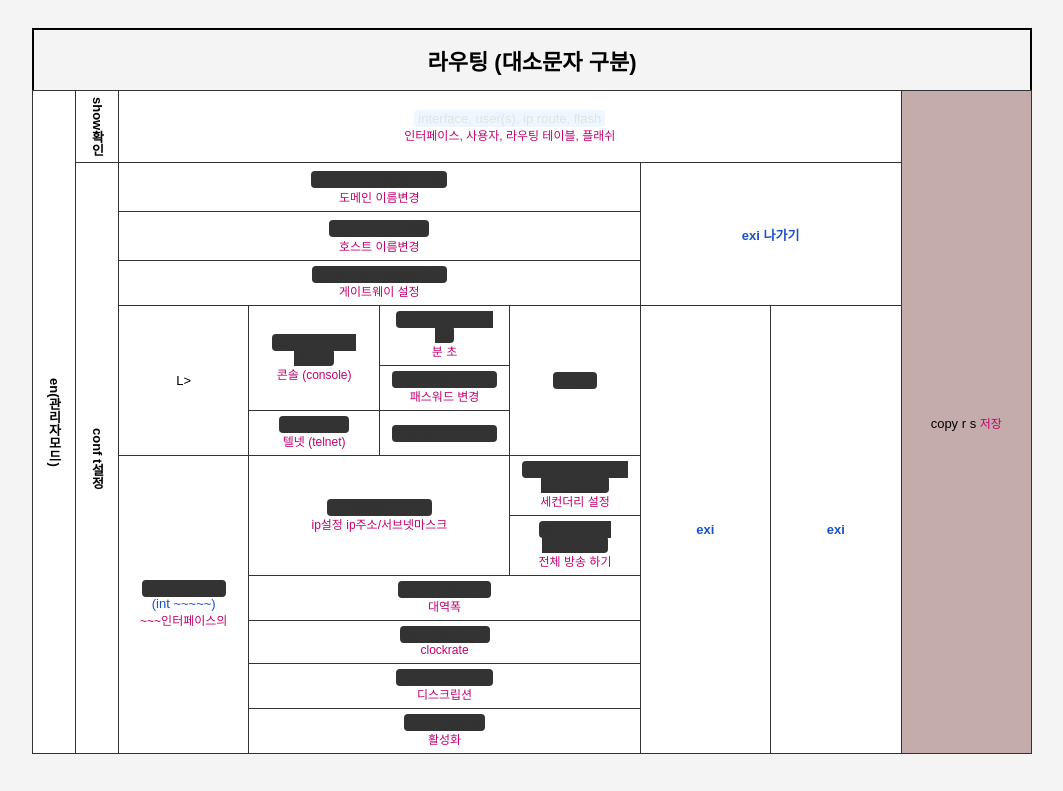
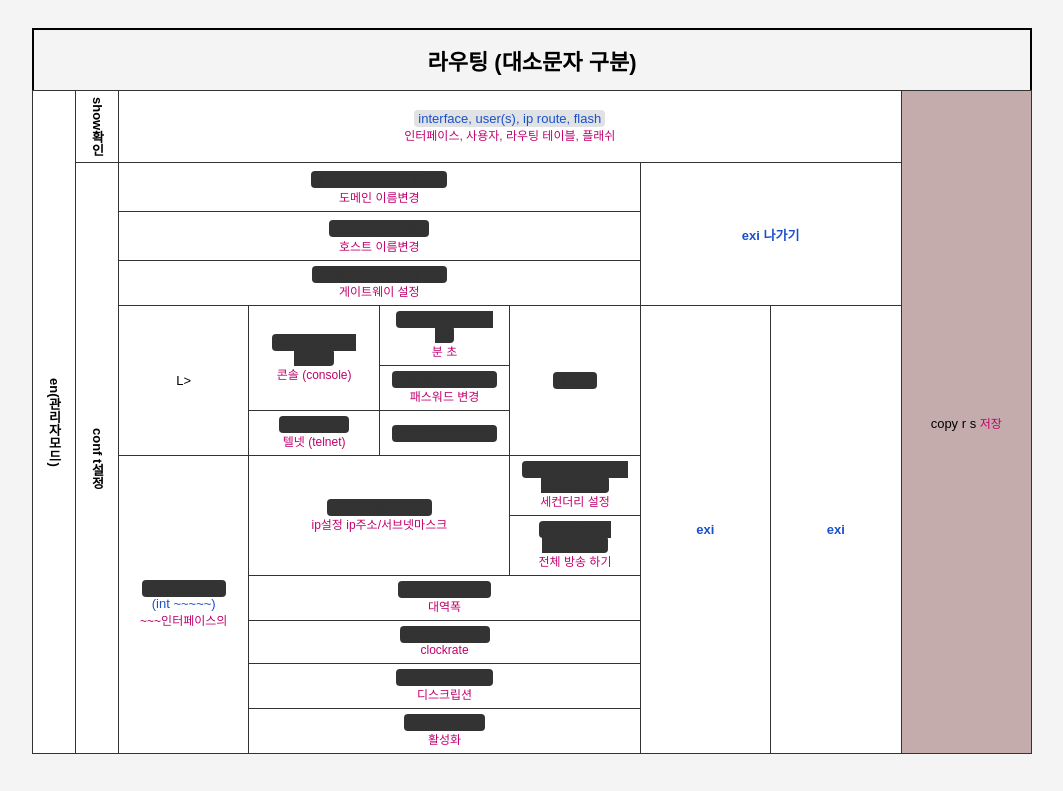
Before and after one commit to kimjinwon1432/network_manager_licence_ICQA, a plain HTML site: page index.html in a window 1280 px wide. Both pictures are taken after a click on the element "interface, user(s), ip route, flash". Shown: the top 791 px of the page, without its empty margins (108-1171 px from the left). Drawn offline with Linux system fonts and the light colour scheme.

Commit message:
Update index.html

```diff
--- a/index.html
+++ b/index.html
@@ -17,7 +17,7 @@
     background:#333; color:#333; border-radius:4px; padding:1px 4px;
     cursor:pointer; user-select:none; transition:0.15s;
   }
-  .spoiler.revealed { background:#eef7ff; color:#e1e2e3; }
+  .spoiler.revealed { background:#e1e2e3; color:#1a4fcc }
   .hint { font-size:10px; color:#888; margin-top:20px; text-align:center; }
 
   .section-title { max-width:1000px; margin: 40px auto 14px; font-size:20px; font-weight:bold; border-bottom:3px solid #333; padding-bottom:8px; }
```
